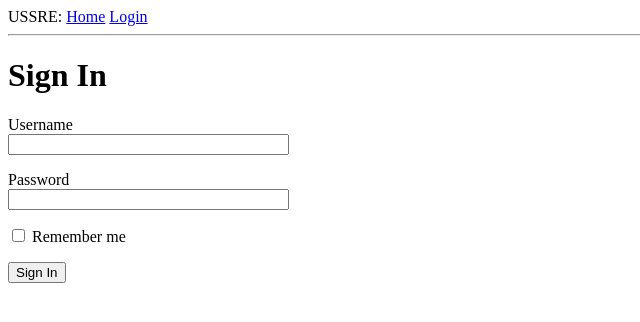
After one commit to felixyh/flask-ussre, a Flask app: page /login in a window 1280 px wide. The commit adds this page. Shown: the top 322 px of the page, without its empty margins (0-640 px from the left). Run offline with Flask 3, Linux system fonts and the light colour scheme.

Commit message:
chapter-3

```diff
--- a/app/__init__.py
+++ b/app/__init__.py
@@ -1,5 +1,7 @@
 from flask import Flask
+from config import Config
 
 app = Flask(__name__)
+app.config.from_object(Config)
 
 from app import routes
--- /dev/null
+++ b/app/forms.py
@@ -0,0 +1,10 @@
+from flask_wtf import FlaskForm
+from wtforms import StringField, PasswordField, BooleanField, SubmitField
+from wtforms.validators import DataRequired
+
+# 自定义登陆表单类，继承Flaskform
+class LoginForm(FlaskForm):
+    username = StringField('Username', validators=[DataRequired()])
+    password = PasswordField('Password', validators=[DataRequired()])
+    remember_me = BooleanField('Remember me')
+    submit = SubmitField('Sign In')
--- a/app/routes.py
+++ b/app/routes.py
@@ -1,5 +1,6 @@
-from flask import render_template
+from flask import render_template, flash, redirect, url_for
 from app import app
+from app.forms import LoginForm
 
 @app.route('/')
 @app.route('/index')
@@ -12,9 +13,20 @@ def index():
             'body': 'Too cold today in Dallas!'
         },
         {
-            'author': {'username': 'Tony'},
+            'author': {'username': 'Felix'},
             'body': 'SKO will be hold tomorrow in Olando!'
 
         }
     ]
+
     return render_template('index.html', user=user, posts=posts)
+
+@app.route('/login', methods=['GET', 'POST'])
+def login():
+    form = LoginForm()
+    if form.validate_on_submit():
+        flash('Login requested for user {}, remember_me={}'.format(
+            form.username.data, form.remember_me.data))
+        return redirect(url_for('index'))
+
+    return render_template('login.html', title='Sign In', form=form)
--- a/app/templates/base.html
+++ b/app/templates/base.html
@@ -13,8 +13,24 @@
 
 </head>
 <body>
-    <div>USSRE: <a href="/index">Home</a></div>
+    <div>
+        USSRE:
+        <a href="/index">Home</a>
+        <a href="/login">Login</a>
+    </div>
     <hr>
+    {% with messages = get_flashed_messages() %}
+    {% if messages %}
+    <ul>
+        {% for message in messages %}
+        <li>
+            {{ message }}
+        </li>
+        {% endfor %}
+    </ul>
+    {% endif %}
+    {% endwith %}
+
     {% block content%}{% endblock %}
 </body>
 </html>
--- /dev/null
+++ b/app/templates/login.html
@@ -0,0 +1,28 @@
+{% extends "base.html" %}
+
+{% block content%}
+    <h1>Sign In</h1>
+    {# action="": The action attribute specifies where to send the form data when the form is submitted.
+    By using novalidate, you're telling the browser to skip this validation
+    #}
+    <form action="" method="POST" novalidate>
+        {{ form.hidden_tag() }}
+        <p>
+            {{ form.username.label }} <br>
+            {{ form.username(size=32) }} <br>
+            {% for error in form.username.errors %}
+            <span style="color: red;">[ {{ error }} ]</span>
+            {% endfor %}
+        </p>
+        <p>
+            {{ form.password.label }} <br>
+            {{ form.password(size=32) }} <br>
+            {% for error in form.password.errors %}
+            <span style="color: red;">[ {{ error }} ]</span>
+            {% endfor %}
+        </p>
+        <p>{{ form.remember_me() }} {{ form.remember_me.label }}</p>
+        <p>{{ form.submit() }}</p>
+
+    </form>
+{% endblock%}
--- /dev/null
+++ b/config.py
@@ -0,0 +1,4 @@
+import os
+
+class Config:
+    SECRET_KEY = os.environ.get('SECRET_KEY') or 'you-will-never-guess'
```
